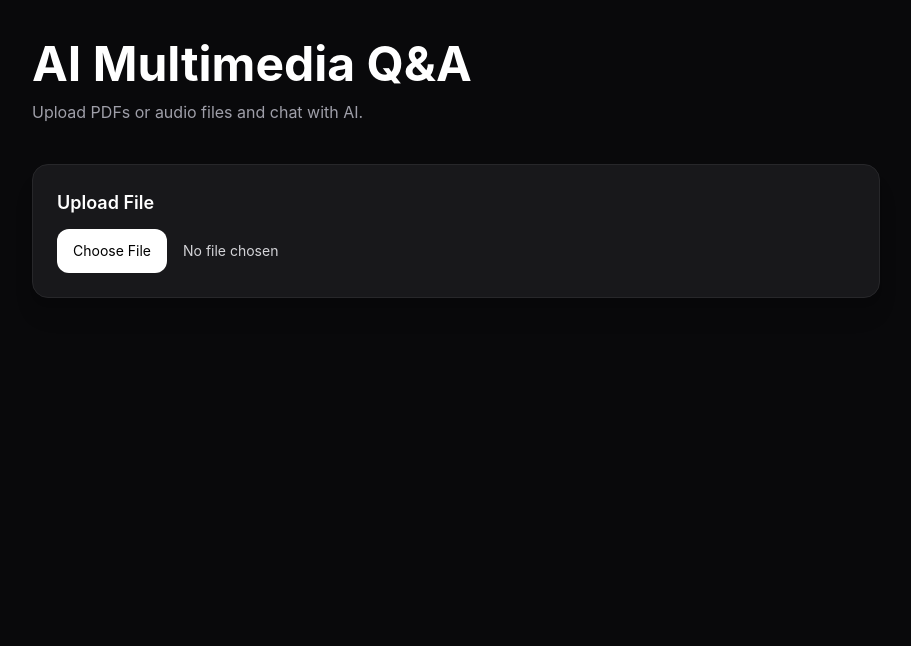
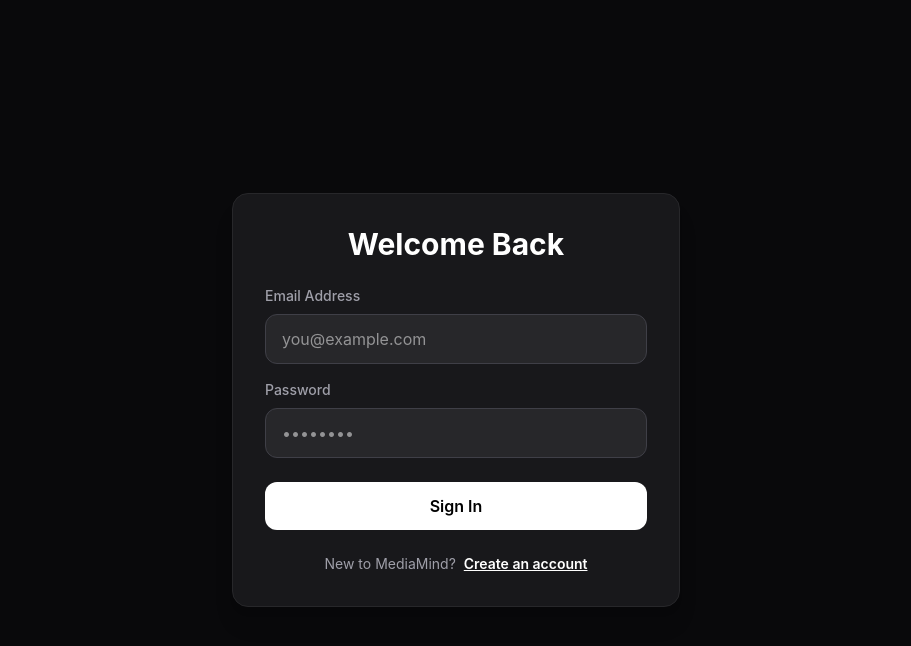
Before and after one commit to Amit-Kumar015/MediaMind_AI, a React app in the folder frontend/: page / in a window 1280 px wide. Shown: the top 646 px of the page, without its empty margins (184-1095 px from the left). Built offline with nearby package versions, Linux system fonts and the light colour scheme; the HTML template or start-up script is replaced by a standard one.

Commit message:
feat: add login and auth logic

```diff
--- a/frontend/src/App.jsx
+++ b/frontend/src/App.jsx
@@ -1,28 +1,55 @@
-import { useState } from "react";
+import { useEffect, useState } from "react";
 import Upload from "./components/Upload";
 import Chat from "./components/Chat";
+import Auth from "./components/Auth";
 
 function App() {
+  const [isAuthenticated, setIsAuthenticated] = useState(false);
   const [fileId, setFileId] = useState("");
   const [audioUrl, setAudioUrl] = useState("");
   const [mediaType, setMediaType] = useState("");
   const [mediaUrl, setMediaUrl] = useState("");
 
+  useEffect(() => {
+    const token = localStorage.getItem("token");
+    if (token) setIsAuthenticated(true);
+  }, []);
+
+  const handleLogout = () => {
+    localStorage.removeItem("token");
+    setIsAuthenticated(false);
+    setFileId(""); // Clear contextual elements
+    setAudioUrl("");
+    setMediaType("");
+    setMediaUrl("");
+  };
+
+  if (!isAuthenticated) {
+    return <Auth onAuthSuccess={() => setIsAuthenticated(true)} />;
+  }
+
   return (
     <div className="min-h-screen bg-zinc-950 text-white">
       <div className="max-w-4xl mx-auto px-6 py-10">
-        <div className="mb-10">
-          <h1 className="text-5xl font-bold mb-3">AI Multimedia Q&A</h1>
-
-          <p className="text-zinc-400">
-            Upload PDFs or audio files and chat with AI.
-          </p>
+        <div className="flex justify-between items-start mb-10">
+          <div>
+            <h1 className="text-5xl font-bold mb-3">AI Multimedia Q&A</h1>
+            <p className="text-zinc-400">
+              Upload PDFs or audio files and chat with AI.
+            </p>
+          </div>
+          <button
+            onClick={handleLogout}
+            className="bg-zinc-800 hover:bg-zinc-700 text-zinc-300 border border-zinc-700 px-4 py-2 rounded-xl text-sm transition"
+          >
+            Log Out
+          </button>
         </div>
 
         <div className="bg-zinc-900 border border-zinc-800 rounded-2xl p-6 shadow-xl">
           <Upload
             setFileId={setFileId}
-            setAudioUrl={setMediaUrl}
+            setAudioUrl={setAudioUrl}
             setMediaType={setMediaType}
             setMediaUrl={setMediaUrl}
           />
--- /dev/null
+++ b/frontend/src/api.js
@@ -0,0 +1,21 @@
+import axios from "axios";
+
+const API = axios.create({
+  baseURL: "http://127.0.0.1:8000",
+});
+
+// Interceptor to inject token on every single request automatically
+API.interceptors.request.use(
+  (config) => {
+    const token = localStorage.getItem("token");
+    if (token) {
+      config.headers.Authorization = `Bearer ${token}`;
+    }
+    return config;
+  },
+  (error) => {
+    return Promise.reject(error);
+  }
+);
+
+export default API;
--- /dev/null
+++ b/frontend/src/components/Auth.jsx
@@ -0,0 +1,89 @@
+import { useState } from "react";
+import API from "../api";
+
+export default function Auth({ onAuthSuccess }) {
+  const [isLogin, setIsLogin] = useState(true);
+  const [email, setEmail] = useState("");
+  const [password, setPassword] = useState("");
+  const [loading, setLoading] = useState(false);
+
+  const handleSubmit = async (e) => {
+    e.preventDefault();
+    if (!email || !password) return;
+    setLoading(false);
+
+    try {
+      if (isLogin) {
+        // FastAPI OAuth2PasswordRequestForm relies on application/x-www-form-urlencoded
+        const formData = new FormData();
+        formData.append("username", email);
+        formData.append("password", password);
+
+        const res = await API.post("/login", formData);
+        localStorage.setItem("token", res.data.access_token);
+        onAuthSuccess();
+      } else {
+        // Registration takes JSON body input payload
+        await API.post("/register", { email, password });
+        alert("Registration successful! Please login.");
+        setIsLogin(true);
+      }
+    } catch (err) {
+      alert(err.response?.data?.detail || "Authentication process failed");
+    } finally {
+      setLoading(false);
+    }
+  };
+
+  return (
+    <div className="min-h-screen bg-zinc-950 text-white flex items-center justify-center px-4">
+      <div className="bg-zinc-900 border border-zinc-800 rounded-2xl p-8 shadow-xl max-w-md w-full">
+        <h2 className="text-3xl font-bold mb-6 text-center">
+          {isLogin ? "Welcome Back" : "Create Account"}
+        </h2>
+
+        <form onSubmit={handleSubmit} className="space-y-4">
+          <div>
+            <label className="block text-sm font-medium text-zinc-400 mb-2">Email Address</label>
+            <input
+              type="email"
+              value={email}
+              onChange={(e) => setEmail(e.target.value)}
+              placeholder="you@example.com"
+              className="w-full bg-zinc-800 border border-zinc-700 rounded-xl px-4 py-3 text-white outline-none focus:border-zinc-500"
+            />
+          </div>
+
+          <div>
+            <label className="block text-sm font-medium text-zinc-400 mb-2">Password</label>
+            <input
+              type="password"
+              value={password}
+              onChange={(e) => setPassword(e.target.value)}
+              placeholder="••••••••"
+              className="w-full bg-zinc-800 border border-zinc-700 rounded-xl px-4 py-3 text-white outline-none focus:border-zinc-500"
+            />
+          </div>
+
+          <button
+            type="submit"
+            disabled={loading}
+            className="w-full bg-white text-black font-semibold py-3 rounded-xl hover:bg-zinc-300 transition duration-200 mt-2 cursor-pointer"
+          >
+            {loading ? "Please wait..." : isLogin ? "Sign In" : "Sign Up"}
+          </button>
+        </form>
+
+        <p className="text-center text-sm text-zinc-400 mt-6">
+          {isLogin ? "New to MediaMind?" : "Already have an account?"}{" "}
+          <button
+            onClick={() => setIsLogin(!isLogin)}
+            className="text-white font-semibold underline ml-1 cursor-pointer"
+          >
+            {isLogin ? "Create an account" : "Log in here"}
+          </button>
+        </p>
+      </div>
+    </div>
+  );
+}
--- a/frontend/src/components/Chat.jsx
+++ b/frontend/src/components/Chat.jsx
@@ -1,5 +1,6 @@
 import { useState, useRef } from "react";
 import axios from "axios";
+import API from "../api";
 
 const Chat = ({ fileId, audioUrl, mediaType, mediaUrl }) => {
   const [question, setQuestion] = useState("");
@@ -13,8 +14,8 @@
     setLoading(true);
 
     try {
-      const res = await axios.post(
-        "http://127.0.0.1:8000/chat",
+      const res = await API.post(
+        "/chat",
         {},
         {
           params: {
@@ -63,7 +64,7 @@
                 }}
                 className="mt-4 bg-zinc-700 hover:bg-zinc-600 px-4 py-2 rounded-lg text-sm"
               >
-                ▶ Jump to {msg.timestamp.toFixed(2)}s
+                ▶ Jump to {msg.timestamp}s
               </button>
             )}
           </div>
```
Also changed, not shown: 1 other file (tests, documents, lock files or other folders).
